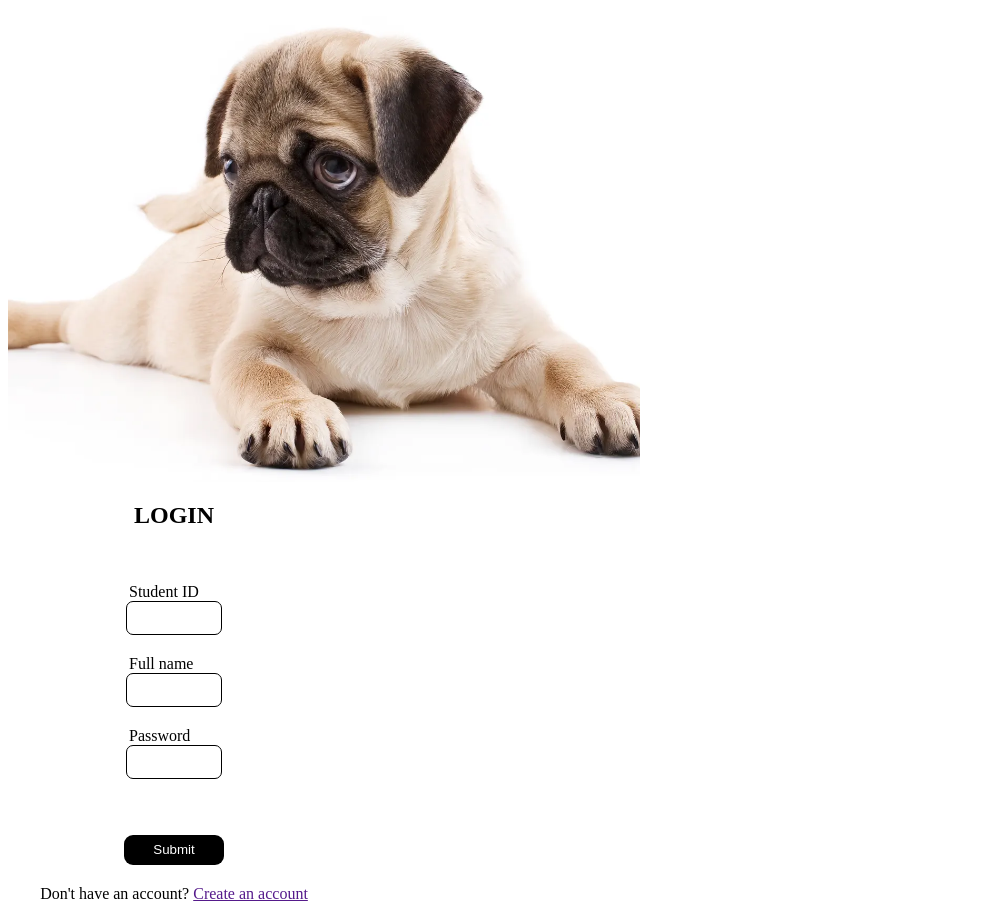
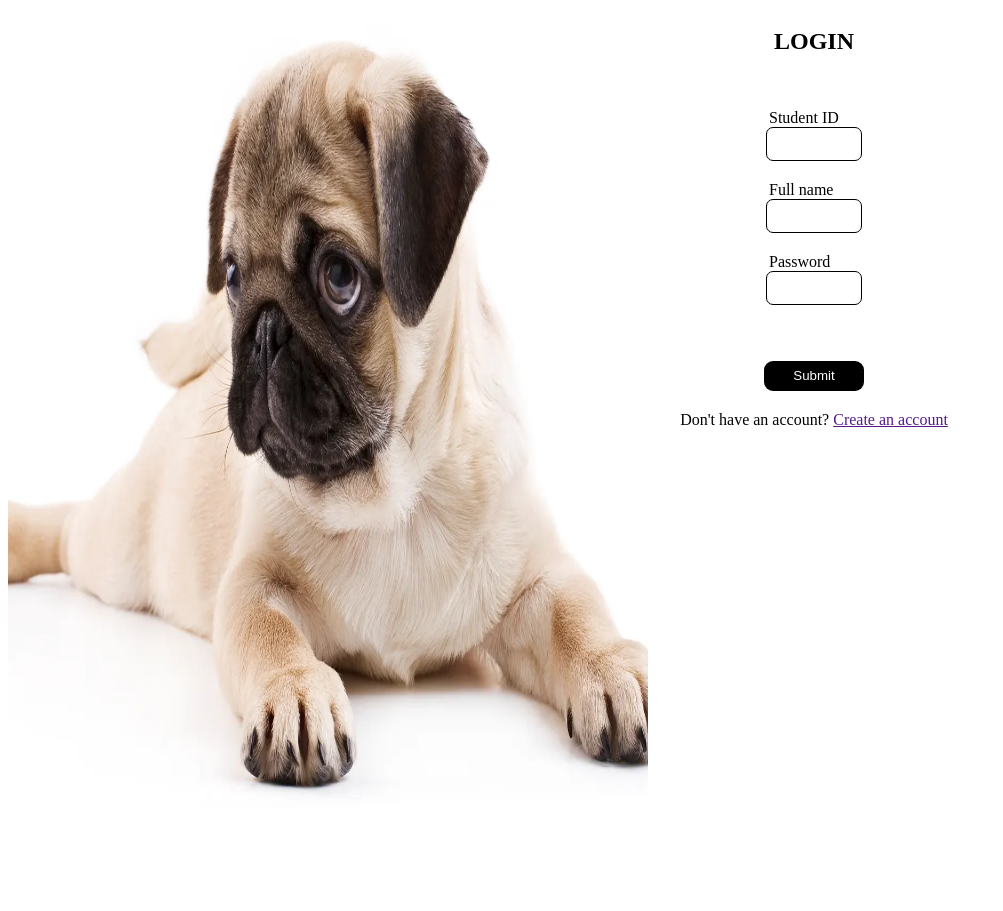
Before and after one commit to teeramaet/CRUD-PHP-project, a PHP site: page /login.html in a window 1280 px wide. Shown: the whole page, without its empty margins (0-1003 px from the left). After the commit the page ends 795 px from the top, so only its background shows below. Run offline with PHP 8.4, Linux system fonts and the light colour scheme.

Commit message:
align horizontal

```diff
--- a/login.html
+++ b/login.html
@@ -1,37 +1,32 @@
 <!DOCTYPE html>
 <html>
+  <link rel="stylesheet" href="style.css" />
+  <body>
+    <img src="dog.jpg" height="100%" width="50%" alt="pic" />
 
-
-<link rel="stylesheet" href="style.css">
-<body>
-    <form>
-      <img src="dog.jpg" height="100%" width="50%" alt="pic" class="body">
-      <div class="body">
     <div class="center">
+      <form action="">
         <h2 class="heading">LOGIN</h2>
-        <br>
+        <br />
         <div id="div_content" class="form">
           <label>Student ID</label>
 
-        <input class = "textbox" type="text">
-        <br>
+          <input class="textbox" type="text" />
+          <br />
           <label>Full name</label>
 
-        <input class = "textbox" type="text">
-        <br>
+          <input class="textbox" type="text" />
+          <br />
           <label>Password</label>
 
-        <input class= "textbox" type="password">
+          <input class="textbox" type="password" />
         </div>
-        <input type="submit" value="Submit" class="btn-submit">
+        <input type="submit" value="Submit" class="btn-submit" />
+      </form>
       <div>
         <label>Don't have an account?</label>
         <a href="" target="_blank"> Create an account</a>
       </div>
     </div>
-    </div>
-    </form>
-
-
   </body>
 </html>
--- a/style.css
+++ b/style.css
@@ -1,52 +1,56 @@
-div#div_content{
-	/*Set background color to white*/
-	background-color:white;
-	padding:1em;
+html,
+body {
+  width: 100%;
+  height: 100%;
+  box-sizing: border-box;
 }
-.div1{
-  width:60%;
-  display:flex
+body {
+  display: flex;
 }
-.div2{
-  width:40%;
-  display:flex
+div#div_content {
+  /*Set background color to white*/
+  background-color: white;
+  padding: 1em;
 }
-.body{
-  display:flex;
+.div1 {
+  width: 60%;
 }
-.textbox{
-    color:black;
-    border:1px black solid;
-    border-radius: 7px;
-    width:30%;
-    height:30px;
-    margin-bottom:20px;
+.div2 {
+  width: 40%;
 }
-.btn-submit{
-  background:black;
-  position:right;
-  color:white;
-  width:30%;
-  height:30px;
-  border:black;
+img {
+  display: inline-block;
+}
+.textbox {
+  color: black;
+  border: 1px black solid;
+  border-radius: 7px;
+  width: 30%;
+  height: 30px;
+  margin-bottom: 20px;
+}
+.btn-submit {
+  background: black;
+  position: right;
+  color: white;
+  width: 30%;
+  height: 30px;
+  border: black;
   border-radius: 9px;
-  margin:20px;
-
+  margin: 20px;
 }
-.btn-submit:hover{
-  color:grey;
+.btn-submit:hover {
+  color: grey;
 }
 
-.center{
-	text-align:center;
+.center {
+  text-align: center;
 }
-.form label{
-	display: block;
-	text-align:left;
-  margin-left:35%;
-	width: 300px;
-	/*Set float property to left so that the labels are on the left of text fields*/
-  float:top;
-
-
+.form label {
+  display: block;
+  text-align: left;
+  margin-left: 35%;
+  width: 300px;
+  /*Set float property to left so that the labels are on the left of text fields*/
+  float: top;
 }
```
Lines whose indentation alone changed are shown as unchanged.
